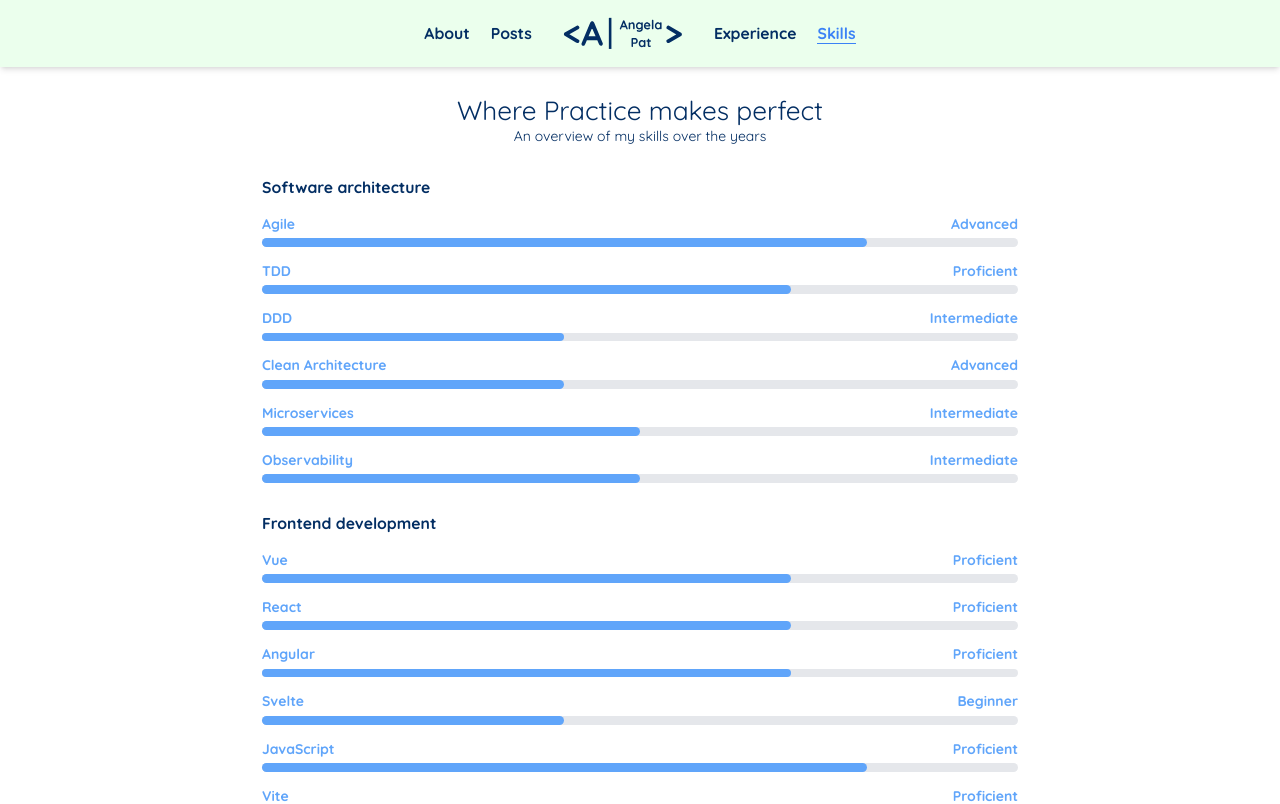
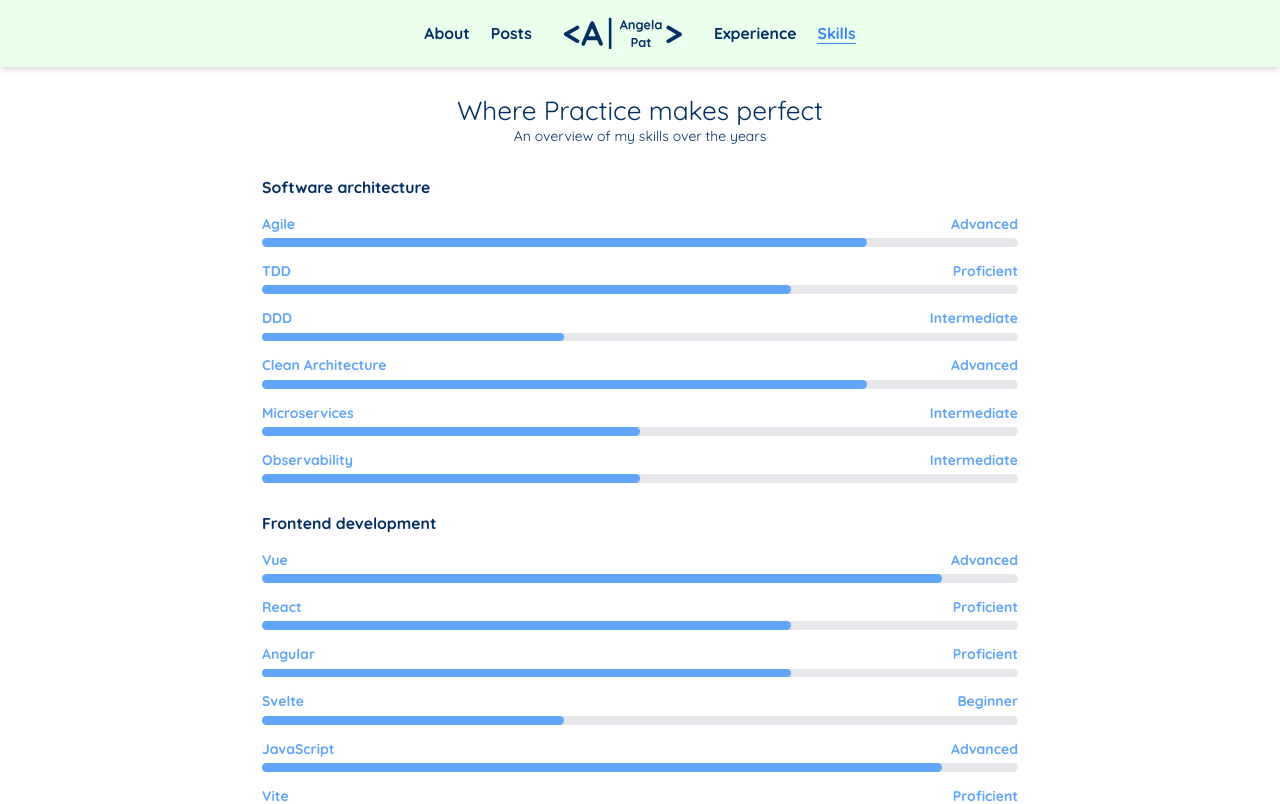
Before and after one commit to FrauleinGela/developer-portfolio, a React (Vite) app: page /skills in a window 1280 px wide. Shown: the top 804 px of the page. Built offline with nearby package versions, Linux system fonts and the light colour scheme.

Commit message:
ref: Rephrase Skills page

```diff
--- a/src/modules/Skills/Skills.tsx
+++ b/src/modules/Skills/Skills.tsx
@@ -5,16 +5,16 @@ function Skills() {
     { name: "Agile", proficiency: 80, level: "Advanced" },
     { name: "TDD", proficiency: 70, level: "Proficient" },
     { name: "DDD", proficiency: 40, level: "Intermediate" },
-    { name: "Clean Architecture", proficiency: 40, level: "Advanced" },
+    { name: "Clean Architecture", proficiency: 80, level: "Advanced" },
     { name: "Microservices", proficiency: 50, level: "Intermediate" },
     { name: "Observability", proficiency: 50, level: "Intermediate" },
   ];
   const frontendSkills: Skill[] = [
-    { name: "Vue", proficiency: 70, level: "Proficient" },
+    { name: "Vue", proficiency: 90, level: "Advanced" },
     { name: "React", proficiency: 70, level: "Proficient" },
     { name: "Angular", proficiency: 70, level: "Proficient" },
     { name: "Svelte", proficiency: 40, level: "Beginner" },
-    { name: "JavaScript", proficiency: 80, level: "Proficient" },
+    { name: "JavaScript", proficiency: 90, level: "Advanced" },
     { name: "Vite", proficiency: 60, level: "Proficient" },
     { name: "TypeScript", proficiency: 85, level: "Advanced" },
     { name: "HTML/CSS", proficiency: 90, level: "Advanced" },
```
